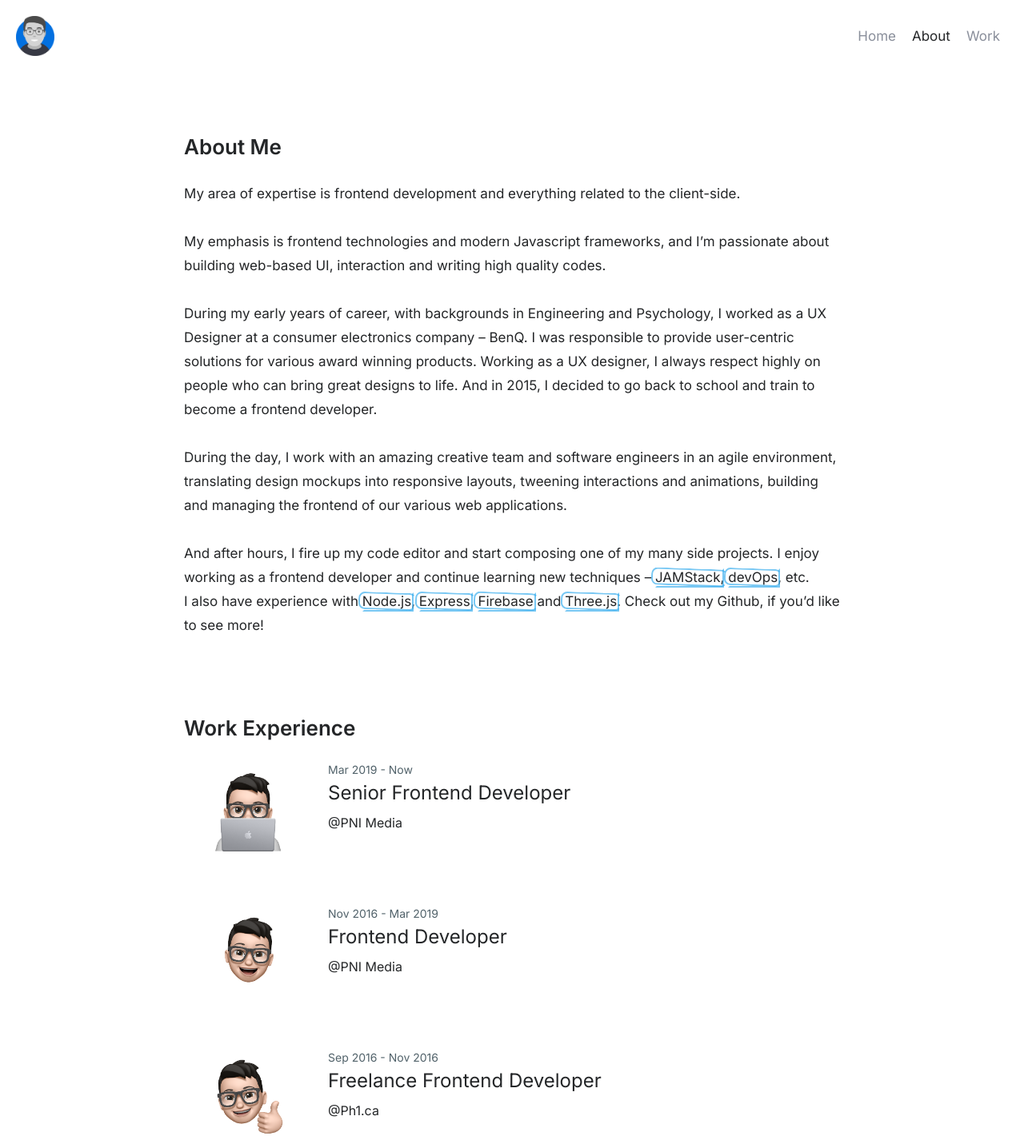
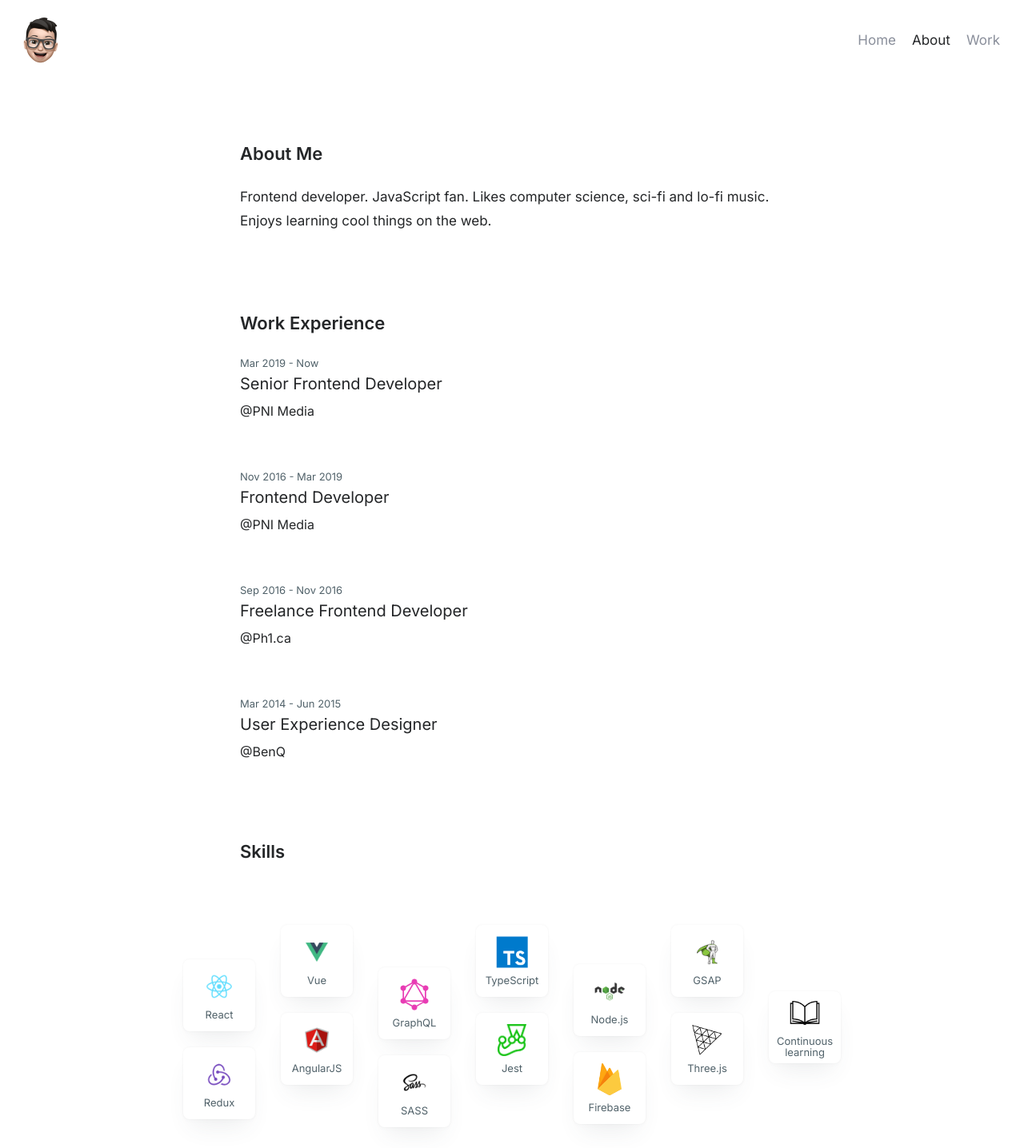
Before and after one commit to jinnrw/jinnwang-website, a Gatsby site: page /about in a window 1280 px wide. Shown: the top 1436 px of the page at 80% size. Built offline with nearby package versions, Linux system fonts and the light colour scheme; Gatsby itself is replaced by a stand-in of ours.

Commit message:
Update logo, about page

```diff
--- a/src/components/Layout.js
+++ b/src/components/Layout.js
@@ -37,7 +37,7 @@ const GlobalStyle = createGlobalStyle`
   }
 
   h2 {
-    font-size: 26px;
+    font-size: 22px;
     font-weight: 600;
     margin-bottom: 28px;
 
@@ -50,8 +50,16 @@ const GlobalStyle = createGlobalStyle`
     @media (max-width: ${deviceSize.tablet}) {
       font-size: 18px;
       line-height: 22px;
-      margin-bottom: 12px;
+      margin-bottom: 16px;
     }
+  }
+
+  h3 {
+    margin-bottom: 14px;
+  }
+
+  p {
+    line-height: 1.75;
   }
 
   code {
@@ -104,6 +112,11 @@ const GlobalStyle = createGlobalStyle`
   ul,
   img {
     margin: 0;
+  }
+
+  img {
+    max-width: 100%;
+    max-height: 100%;
   }
 
   ul {
--- a/src/components/Logo.js
+++ b/src/components/Logo.js
@@ -1,19 +1,17 @@
 import * as React from "react";
 import { Link } from "gatsby";
-import logoSrc from "../assets/hero_avatar.png";
+import { imagePath } from "../utils/imagePath";
 import styled from "styled-components";
 
 const LogoContainer = styled.div`
   margin-right: 20px;
 
   > a {
-    width: 50px;
-    height: 50px;
-    display: block;
-  }
-
-  img {
-    height: 100%;
+    width: 60px;
+    height: 60px;
+    display: flex;
+    justify-content: center;
+    align-items: center;
   }
 `;
 
@@ -21,7 +19,7 @@ const Logo = () => {
   return (
     <LogoContainer>
       <Link to="/">
-        <img src={logoSrc} alt="logo" />
+        <img src={imagePath("./avatar.png")} alt="logo" />
       </Link>
     </LogoContainer>
   );
--- a/src/components/Skills.js
+++ b/src/components/Skills.js
@@ -1,5 +1,5 @@
 import * as React from "react";
-import { SKILLS } from "../constants";
+import { SKILLS } from "../constants/about";
 import styled from "styled-components";
 import { imagePath } from "../utils/imagePath";
 import { deviceSize } from "../constants/deviceSize";
--- /dev/null
+++ b/src/constants/about.js
@@ -0,0 +1,111 @@
+export const BIO_INFO = `Frontend developer. JavaScript fan. Likes computer science, sci-fi and lo-fi music. Enjoys learning cool things on the web.`
+
+// export const ABOUT_ME = `My area of expertise is frontend development and everything related to the client-side. \n
+// My emphasis is frontend technologies and modern Javascript frameworks, and I’m passionate about building web-based UI, interaction and writing high quality codes. \n
+// During my early years of career, with backgrounds in Engineering and Psychology, I worked as a UX Designer at a consumer electronics company – BenQ. I was responsible to provide user-centric solutions for various award winning products. Working as a UX designer, I always respect highly on people who can bring great designs to life. And in 2015, I decided to go back to school and train to become a frontend developer. \n
+//  During the day, I work with an amazing creative team and software engineers in an agile environment, translating design mockups into responsive layouts, tweening interactions and animations, building and managing the frontend of our various web applications. \n
+//  And after hours, I fire up my code editor and start composing one of my many side projects. I enjoy working as a frontend developer and continue learning new techniques – <mark>JAMStack</mark>, <mark>devOps</mark>, etc. \n I also have experience with <mark>Node.js</mark>, <mark>Express</mark>, <mark>Firebase</mark> and <mark>Three.js</mark>. Check out my Github, if you’d like to see more!`;
+
+export const WORK_EXPERIENCE = [
+  {
+    id: 1,
+    company: "PNI Media",
+    title: "Senior Frontend Developer",
+    summary: [
+      "Web Application Development using JavaScript frameworks",
+      "JavaScript Testing",
+      "Monitor Code Coverage",
+    ],
+    period: "Mar 2019 - Now",
+  },
+  {
+    id: 2,
+    company: "PNI Media",
+    title: "Frontend Developer",
+    summary: [
+      "Responsive Design, SCSS, Task Runner",
+      "JavaScript Animation",
+      "Frontend Workflow Setup",
+      "AngularJS Web Application",
+    ],
+    period: "Nov 2016 - Mar 2019",
+  },
+  {
+    id: 3,
+    company: "Ph1.ca",
+    title: "Freelance Frontend Developer",
+    summary: [
+      "Create interactive prototypes for iOS apps",
+      "Translate design mock-ups into web layouts",
+      "Frontend environment and tool setup",
+    ],
+    period: "Sep 2016 - Nov 2016",
+  },
+  {
+    id: 4,
+    company: "BenQ",
+    title: "User Experience Designer",
+    summary: [
+      "Create interactive prototypes for concept validation",
+      "Design user interface for iOS, Android & TV apps",
+      "Design user interface for on-screen display (OSD) for monitor and projector",
+      "Define hardware devices keypads",
+    ],
+    period: "Mar 2014 - Jun 2015",
+  },
+];
+
+export const SKILLS = [
+  {
+    name: "React",
+    imgSrc: "./logo_react.png",
+  },
+  {
+    name: "Redux",
+    imgSrc: "./logo_redux.png",
+  },
+  {
+    name: "Vue",
+    imgSrc: "./logo_vue.png",
+  },
+  {
+    name: "AngularJS",
+    imgSrc: "./logo_angular.png",
+  },
+  {
+    name: "GraphQL",
+    imgSrc: "./logo_graphql_1.png",
+  },
+  {
+    name: "SASS",
+    imgSrc: "./logo_sass.png",
+  },
+  {
+    name: "TypeScript",
+    imgSrc: "./logo_typescript.png",
+  },
+  {
+    name: "Jest",
+    imgSrc: "./logo_jest_1.png",
+  },
+  {
+    name: "Node.js",
+    imgSrc: "./logo_node.png",
+  },
+  {
+    name: "Firebase",
+    imgSrc: "./logo_firebase.png",
+  },
+  {
+    name: "GSAP",
+    imgSrc: "./logo_gsap.png",
+  },
+  {
+    name: "Three.js",
+    imgSrc: "./logo_threejs_1.png",
+  },
+  {
+    name: "Continuous learning",
+    imgSrc: "./icon_book.png",
+  },
+];
--- a/src/constants/index.js
+++ b/src/constants/index.js
@@ -1,113 +1,3 @@
-export const ABOUT_ME = `My area of expertise is frontend development and everything related to the client-side. \n
-My emphasis is frontend technologies and modern Javascript frameworks, and I’m passionate about building web-based UI, interaction and writing high quality codes. \n
-During my early years of career, with backgrounds in Engineering and Psychology, I worked as a UX Designer at a consumer electronics company – BenQ. I was responsible to provide user-centric solutions for various award winning products. Working as a UX designer, I always respect highly on people who can bring great designs to life. And in 2015, I decided to go back to school and train to become a frontend developer. \n
- During the day, I work with an amazing creative team and software engineers in an agile environment, translating design mockups into responsive layouts, tweening interactions and animations, building and managing the frontend of our various web applications. \n
- And after hours, I fire up my code editor and start composing one of my many side projects. I enjoy working as a frontend developer and continue learning new techniques – <mark>JAMStack</mark>, <mark>devOps</mark>, etc. \n I also have experience with <mark>Node.js</mark>, <mark>Express</mark>, <mark>Firebase</mark> and <mark>Three.js</mark>. Check out my Github, if you’d like to see more!`;
-
-export const WORK_EXPERIENCE = [
-  {
-    id: 1,
-    company: "PNI Media",
-    title: "Senior Frontend Developer",
-    summary: [
-      "Web Application Development using JavaScript frameworks",
-      "JavaScript Testing",
-      "Monitor Code Coverage",
-    ],
-    period: "Mar 2019 - Now",
-  },
-  {
-    id: 2,
-    company: "PNI Media",
-    title: "Frontend Developer",
-    summary: [
-      "Responsive Design, SCSS, Task Runner",
-      "JavaScript Animation",
-      "Frontend Workflow Setup",
-      "AngularJS Web Application",
-    ],
-    period: "Nov 2016 - Mar 2019",
-  },
-  {
-    id: 3,
-    company: "Ph1.ca",
-    title: "Freelance Frontend Developer",
-    summary: [
-      "Create interactive prototypes for iOS apps",
-      "Translate design mock-ups into web layouts",
-      "Frontend environment and tool setup",
-    ],
-    period: "Sep 2016 - Nov 2016",
-  },
-  {
-    id: 4,
-    company: "BenQ",
-    title: "User Experience Designer",
-    summary: [
-      "Create interactive prototypes for concept validation",
-      "Design user interface for iOS, Android & TV apps",
-      "Design user interface for on-screen display (OSD) for monitor and projector",
-      "Define hardware devices keypads",
-    ],
-    period: "Mar 2014 - Jun 2015",
-  },
-];
-
-export const SKILLS = [
-  {
-    name: "React",
-    imgSrc: "./logo_react.png",
-  },
-  {
-    name: "Redux",
-    imgSrc: "./logo_redux.png",
-  },
-  {
-    name: "Vue",
-    imgSrc: "./logo_vue.png",
-  },
-  {
-    name: "AngularJS",
-    imgSrc: "./logo_angular.png",
-  },
-  {
-    name: "GraphQL",
-    imgSrc: "./logo_graphql_1.png",
-  },
-  {
-    name: "SASS",
-    imgSrc: "./logo_sass.png",
-  },
-  {
-    name: "TypeScript",
-    imgSrc: "./logo_typescript.png",
-  },
-  {
-    name: "Jest",
-    imgSrc: "./logo_jest_1.png",
-  },
-  {
-    name: "Node.js",
-    imgSrc: "./logo_node.png",
-  },
-  {
-    name: "Firebase",
-    imgSrc: "./logo_firebase.png",
-  },
-  {
-    name: "GSAP",
-    imgSrc: "./logo_gsap.png",
-  },
-  {
-    name: "Three.js",
-    imgSrc: "./logo_threejs_1.png",
-  },
-  {
-    name: "Continuous learning",
-    imgSrc: "./icon_book.png",
-  },
-];
-
 export const PROJECTS = [
   {
     id: 1,
--- a/src/pages/about.js
+++ b/src/pages/about.js
@@ -1,14 +1,16 @@
 import * as React from "react";
 import { Layout, Footer, Skills } from "../components";
-import { ABOUT_ME, WORK_EXPERIENCE } from "../constants";
+import {
+  BIO_INFO,
+  WORK_EXPERIENCE,
+} from "../constants/about";
 import styled from "styled-components";
-import { imagePath } from "../utils/imagePath";
 import { deviceSize } from "../constants/deviceSize";
 
 // CONTENT
 const Content = styled.div`
   width: 100%;
-  max-width: 840px;
+  max-width: 700px;
   margin: 80px auto 0;
   padding: 0 10px;
 
@@ -27,20 +29,15 @@ const Section = styled.div`
 `;
 
 // ABOUT ME
-const AboutMeText = styled.div`
-  white-space: pre-line;
-  line-height: 30px;
+const AboutMe = styled.div`
+  display: flex;
+
+  p {
+    margin-bottom: 0;
+  }
 `;
 
 // EXPERIENCE
-const ExperienceContainer = styled.div`
-  padding: 0 20px;
-
-  @media (max-width: ${deviceSize.mobileL}) {
-    padding: 0;
-  }
-`;
-
 const Experience = styled.div`
   display: flex;
   margin-bottom: 60px;
@@ -50,15 +47,15 @@ const Experience = styled.div`
   }
 
   .period {
-    font-size: 14px;
+    font-size: 13px;
     line-height: 20px;
     margin-bottom: 3px;
     color: #51626a;
   }
 
   .job-title {
-    font-size: 24px;
-    line-height: 32px;
+    font-size: 20px;
+    line-height: 26px;
     margin-bottom: 10px;
 
     @media (max-width: ${deviceSize.mobileL}) {
@@ -76,39 +73,13 @@ const Experience = styled.div`
   }
 `;
 
-const Thumbnail = styled.div`
-  width: 120px;
-  height: 120px;
-  margin-right: 40px;
-
-  @media (max-width: ${deviceSize.mobileL}) {
-    width: 80px;
-    height: 80px;
-    margin-right: 20px;
-  }
-`;
-
-const renderExperience = (id, company, title, summary, period, index) => {
-  const imageObject = [
-    "./avatar_1.png",
-    "./avatar_2.png",
-    "./avatar_3.png",
-    "./avatar_4.png",
-  ];
+const renderExperience = (id, company, title, period, index) => {
   return (
     <Experience key={id}>
-      <Thumbnail>
-        <img src={imagePath(imageObject[index])} alt={title} />
-      </Thumbnail>
       <div>
         <div className="period">{period}</div>
         <div className="job-title">{title}</div>
         <div className="company">@{company}</div>
-        {/* <ul>
-        {summary.map((list) => (
-          <li className="summary-list">{list}</li>
-        ))}
-      </ul> */}
       </div>
     </Experience>
   );
@@ -120,26 +91,23 @@ const About = (props) => {
       <Content>
         <Section>
           <h2>About Me</h2>
-          <AboutMeText
-            dangerouslySetInnerHTML={{
-              __html: ABOUT_ME,
-            }}
-          ></AboutMeText>
+          <AboutMe>
+            <p>{BIO_INFO}</p>
+          </AboutMe>
         </Section>
         <Section>
           <h2>Work Experience</h2>
-          <ExperienceContainer>
+          <>
             {WORK_EXPERIENCE.map((work, index) =>
               renderExperience(
                 work.id,
                 work.company,
                 work.title,
-                work.summary,
                 work.period,
                 index
               )
             )}
-          </ExperienceContainer>
+          </>
         </Section>
         <Section>
           <h2>Skills</h2>
--- a/src/pages/index.js
+++ b/src/pages/index.js
@@ -26,6 +26,7 @@ const HeroContainer = styled.div`
   display: flex;
   justify-content: flex-end;
   user-select: none;
+  z-index: 1;
 
   @media (max-width: ${deviceSize.tabletL}) {
     padding-right: 0;
```
Also changed, not shown: src/assets/avatar.png (added).
